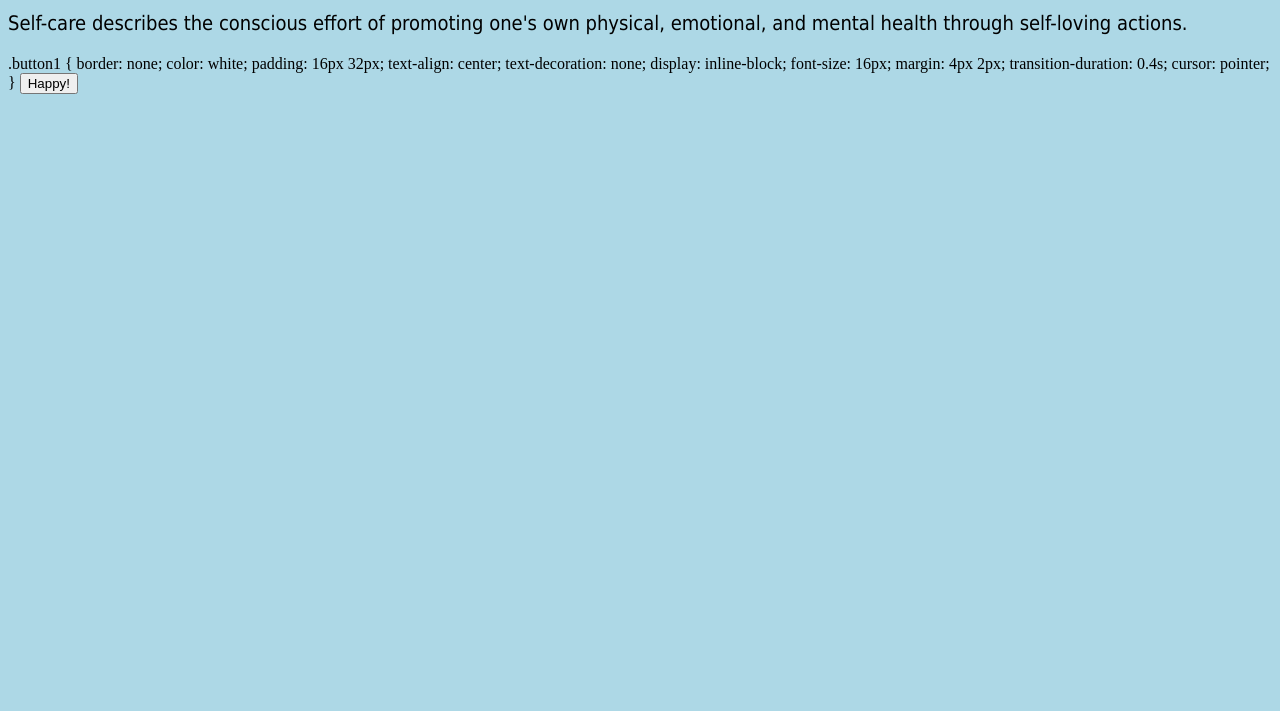
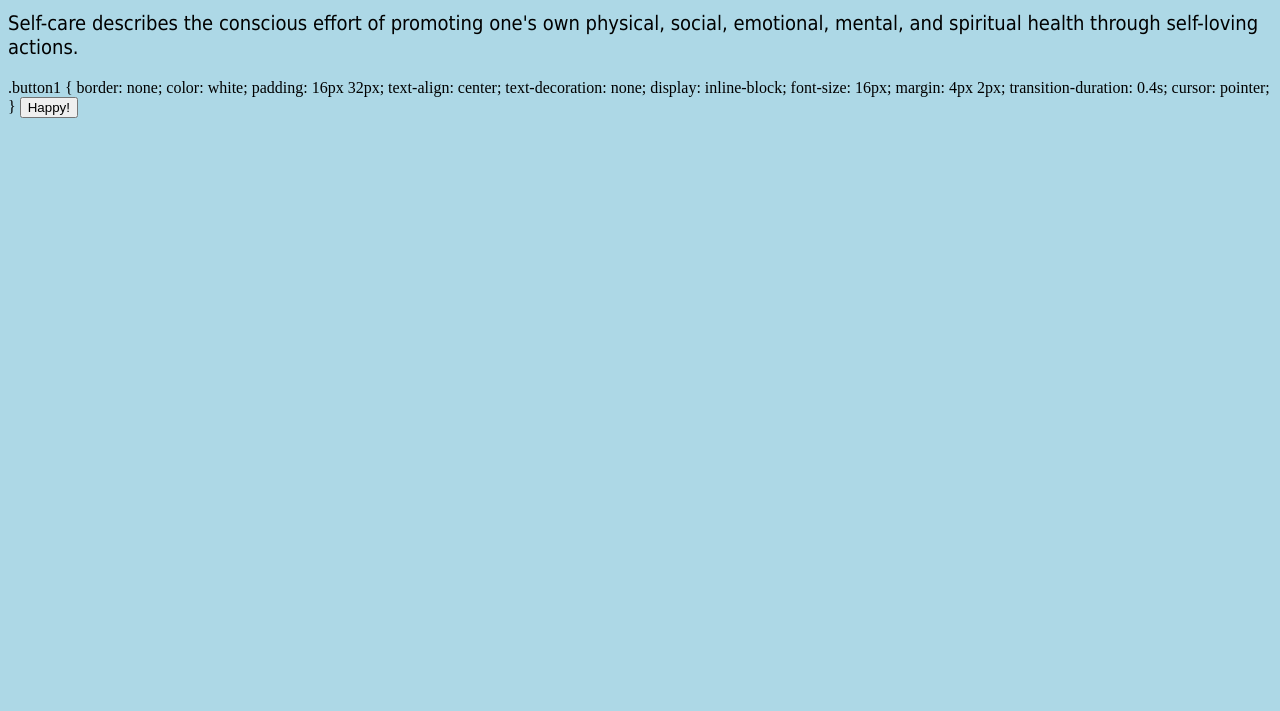
Before and after one commit to alecb18051/alecb18051.github.io, a plain HTML site: page index.html in a window 1280 px wide. Shown: the part 89-800 px from the top of the page. Drawn offline with Linux system fonts and the light colour scheme.

Commit message:
Update index.html

```diff
--- a/index.html
+++ b/index.html
@@ -22,7 +22,7 @@ p {
   <body>
 
   <h1>HackCARES: Helping Yourself</h1>
-  <p>Self-care describes the conscious effort of promoting one's own physical, emotional, and mental health through self-loving actions.</p>
+  <p>Self-care describes the conscious effort of promoting one's own physical, social, emotional, mental, and spiritual health through self-loving actions.</p>
 
   </body>
 .button1 {
```
